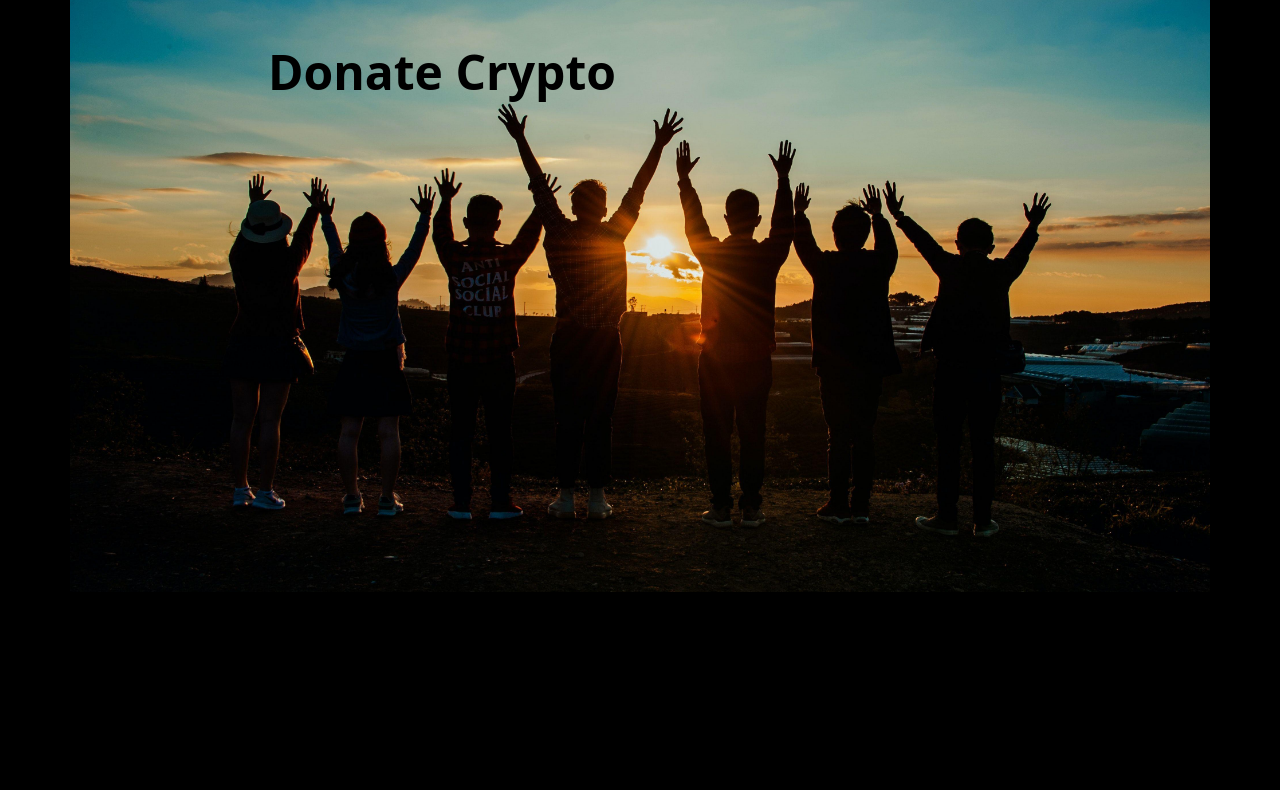
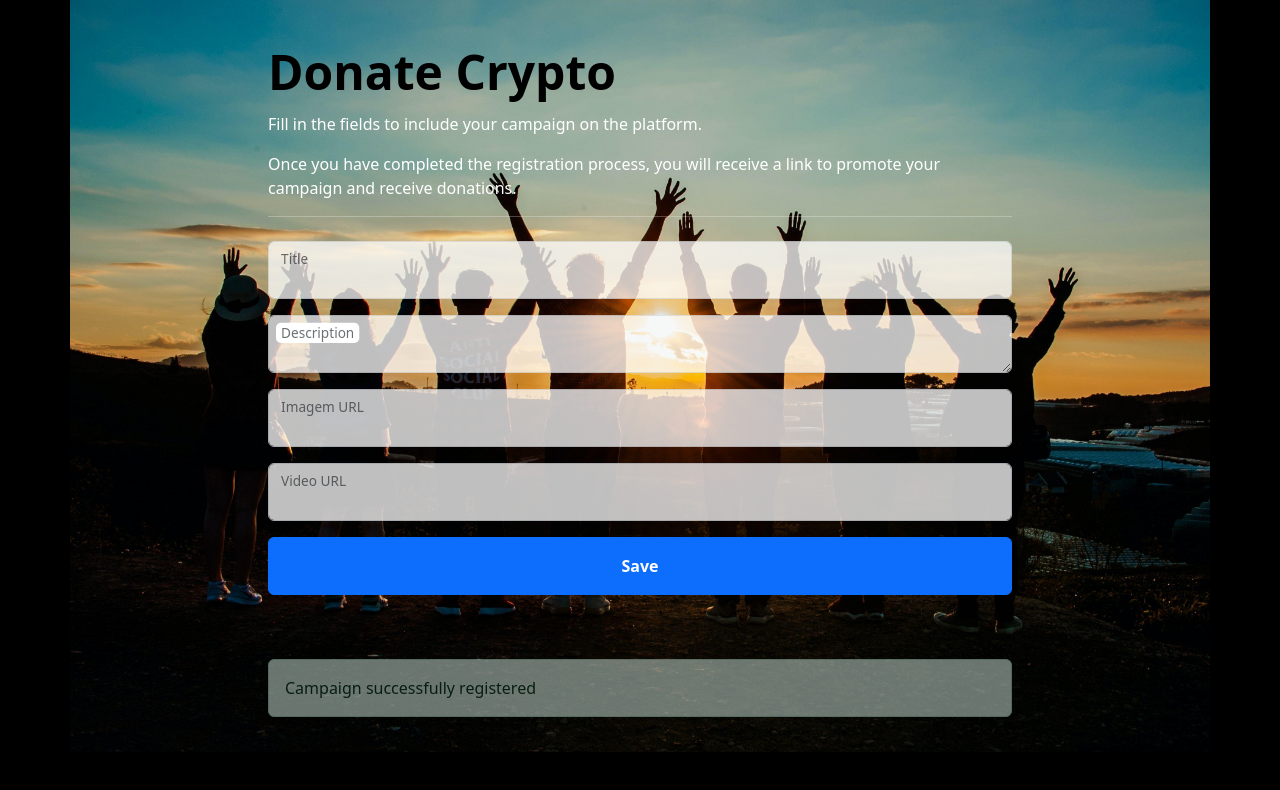
Before and after one commit to humbertoromanojr/web3-donate-crypto, a Next.js app in the folder dapp/: page /create in a window 1280 px wide. Shown: the top 790 px of the page. Built offline with nearby package versions, Linux system fonts and the light colour scheme.

Commit message:
Updated text and html

```diff
--- a/dapp/src/app/create/page.js
+++ b/dapp/src/app/create/page.js
@@ -1,11 +1,12 @@
 "use client";
 
-export default function Home() {
+export default function Create() {
   const backgroundImageStyle = {
     backgroundImage: "url(/people-sunset.jpg)",
     backgroundSize: "cover",
     backgroundPosition: "center",
-    height: "80vh",
+    height: "100vh",
+    width: "100vw",
     color: "white",
     margin: 0,
     padding: 0,
@@ -27,6 +28,54 @@ export default function Home() {
             <h1 className="display-5 fw-bold lh-1 mb-3 text-body-emphasis">
               Donate Crypto
             </h1>
+            <p>Fill in the fields to include your campaign on the platform.</p>
+            <p>
+              Once you have completed the registration process, you will receive
+              a link to promote your campaign and receive donations.
+            </p>
+            <hr className="mb-4" />
+            <div className="form-floating mb-3">
+              <input
+                type="text"
+                id="title"
+                className="form-control opacity-75"
+              />
+              <label htmlFor="title">Title</label>
+            </div>
+
+            <div className="form-floating mb-3">
+              <textarea id="description" className="form-control opacity-75" />
+              <label htmlFor="description">Description</label>
+            </div>
+
+            <div className="form-floating mb-3">
+              <input
+                type="text"
+                id="imageUrl"
+                className="form-control opacity-75"
+              />
+              <label htmlFor="imageUrl">Imagem URL </label>
+            </div>
+
+            <div className="form-floating mb-3">
+              <input
+                type="text"
+                id="videoUrl"
+                className="form-control opacity-75"
+              />
+              <label htmlFor="videoUrl">Video URL</label>
+            </div>
+            <div className="mb-5">
+              <button
+                type="button"
+                className="btn btn-primary col-12 p-3 fw-bold mb-3 text-white"
+              >
+                Save
+              </button>
+            </div>
+            <div className="alert alert-success p-3 col-12 opacity-50">
+              Campaign successfully registered
+            </div>
           </div>
           <div className="col-2">&nbsp;</div>
         </div>
```
